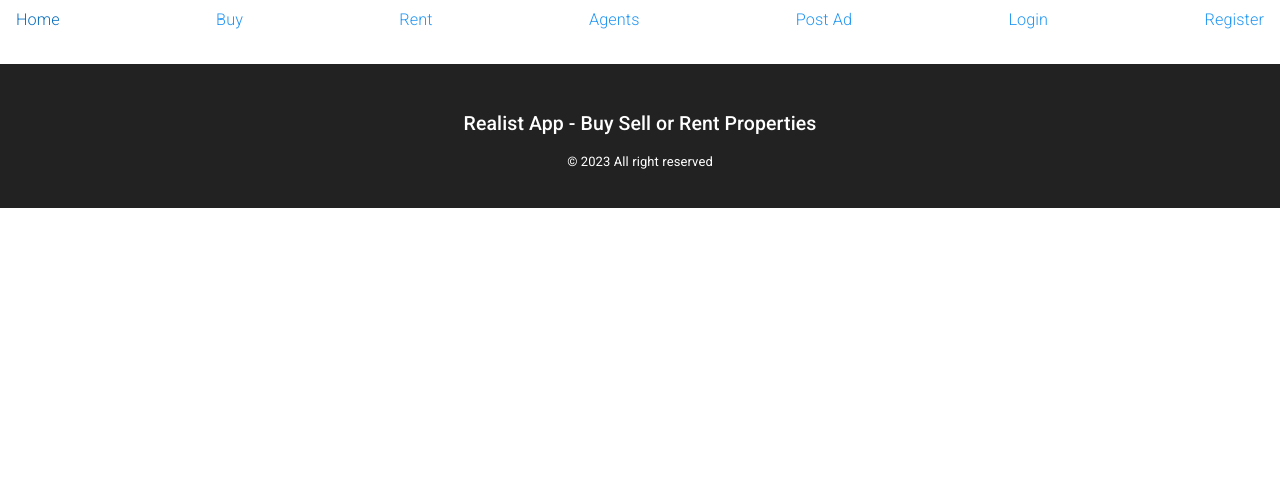
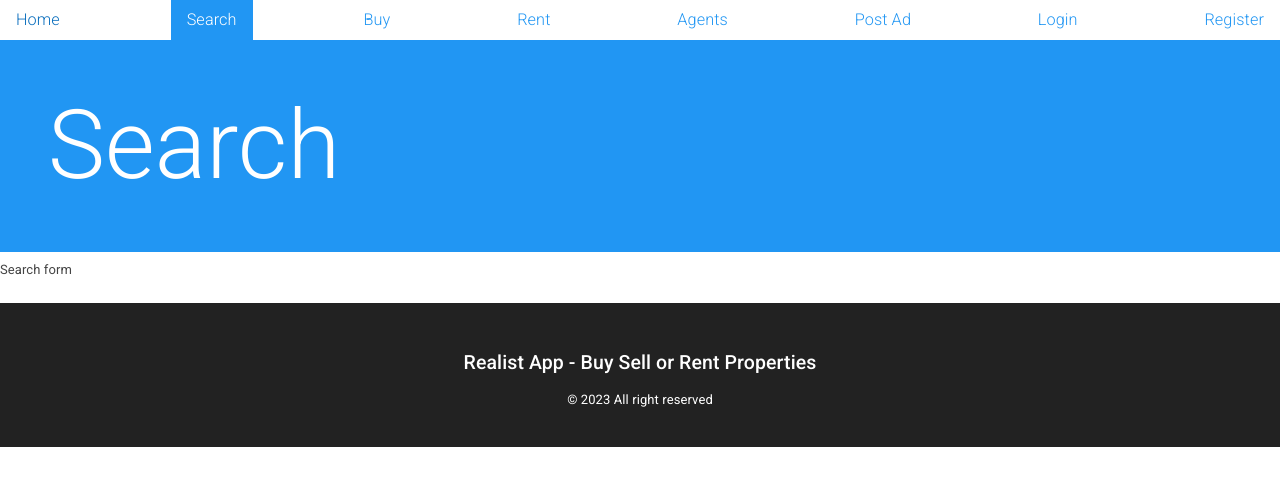
Before and after one commit to SasnarineDeodat/realist, a React (Create React App) app in the folder client/: page /search in a window 1280 px wide. Shown: the top 486 px of the page. Built offline with nearby package versions, Linux system fonts and the light colour scheme.

Commit message:
Create a search form and display in multiple pages

```diff
--- a/client/src/App.js
+++ b/client/src/App.js
@@ -28,6 +28,7 @@ import Agents from "./pages/user/Agents";
 import Agent from "./pages/Agent";
 import Buy from "./pages/Buy";
 import Rent from "./pages/Rent";
+import Search from "./pages/Search";
 
 function App() {
   return (
@@ -69,6 +70,7 @@ function App() {
 
             <Route path="/buy" element={<Buy />} />
             <Route path="/rent" element={<Rent />} />
+            <Route path="/search" element={<Search />} />
           </Routes>
           <Footer />
         </SearchProvider>
--- /dev/null
+++ b/client/src/components/forms/SearchForm.js
@@ -0,0 +1,8 @@
+import { useSearch } from "../../context/search";
+
+export default function SearchForm() {
+  // context
+  const [search, setSearch] = useSearch();
+
+  return <>Search form</>;
+}
--- a/client/src/components/nav/Main.js
+++ b/client/src/components/nav/Main.js
@@ -28,6 +28,10 @@ export default function Main() {
     <nav className="nav d-flex justify-content-between lead">
       <NavLink to="/" className="nav-link" aria-current="page">
         Home
+      </NavLink>
+
+      <NavLink to="/search" className="nav-link" aria-current="page">
+        Search
       </NavLink>
 
       <NavLink to="/buy" className="nav-link" aria-current="page">
--- a/client/src/pages/Buy.js
+++ b/client/src/pages/Buy.js
@@ -2,6 +2,7 @@ import { useEffect, useState } from "react";
 import { useAuth } from "../context/auth";
 import axios from "axios";
 import AdCard from "../components/cards/AdCard";
+import SearchForm from "../components/forms/SearchForm";
 
 export default function Buy() {
   // context
@@ -23,6 +24,7 @@ export default function Buy() {
   };
   return (
     <div>
+      <SearchForm />
       <h1 className="display-1 bg-primary text-light p-5">For Sell</h1>
 
       <div className="container">
--- a/client/src/pages/Home.js
+++ b/client/src/pages/Home.js
@@ -2,6 +2,7 @@ import { useEffect, useState } from "react";
 import { useAuth } from "../context/auth";
 import axios from "axios";
 import AdCard from "../components/cards/AdCard";
+import SearchForm from "../components/forms/SearchForm";
 
 export default function Home() {
   // context
@@ -25,6 +26,7 @@ export default function Home() {
   };
   return (
     <div>
+      <SearchForm />
       <h1 className="display-1 bg-primary text-light p-5">For Sell</h1>
 
       <div className="container">
--- a/client/src/pages/Rent.js
+++ b/client/src/pages/Rent.js
@@ -2,6 +2,7 @@ import { useEffect, useState } from "react";
 import { useAuth } from "../context/auth";
 import axios from "axios";
 import AdCard from "../components/cards/AdCard";
+import SearchForm from "../components/forms/SearchForm";
 
 export default function Rent() {
   // context
@@ -23,6 +24,7 @@ export default function Rent() {
   };
   return (
     <div>
+      <SearchForm />
       <h1 className="display-1 bg-primary text-light p-5">For Rent</h1>
 
       <div className="container">
--- /dev/null
+++ b/client/src/pages/Search.js
@@ -0,0 +1,10 @@
+import SearchForm from "../components/forms/SearchForm";
+
+export default function Search() {
+  return (
+    <div>
+      <h1 className="display-1 bg-primary text-light p-5"> Search</h1>
+      <SearchForm />
+    </div>
+  );
+}
```
